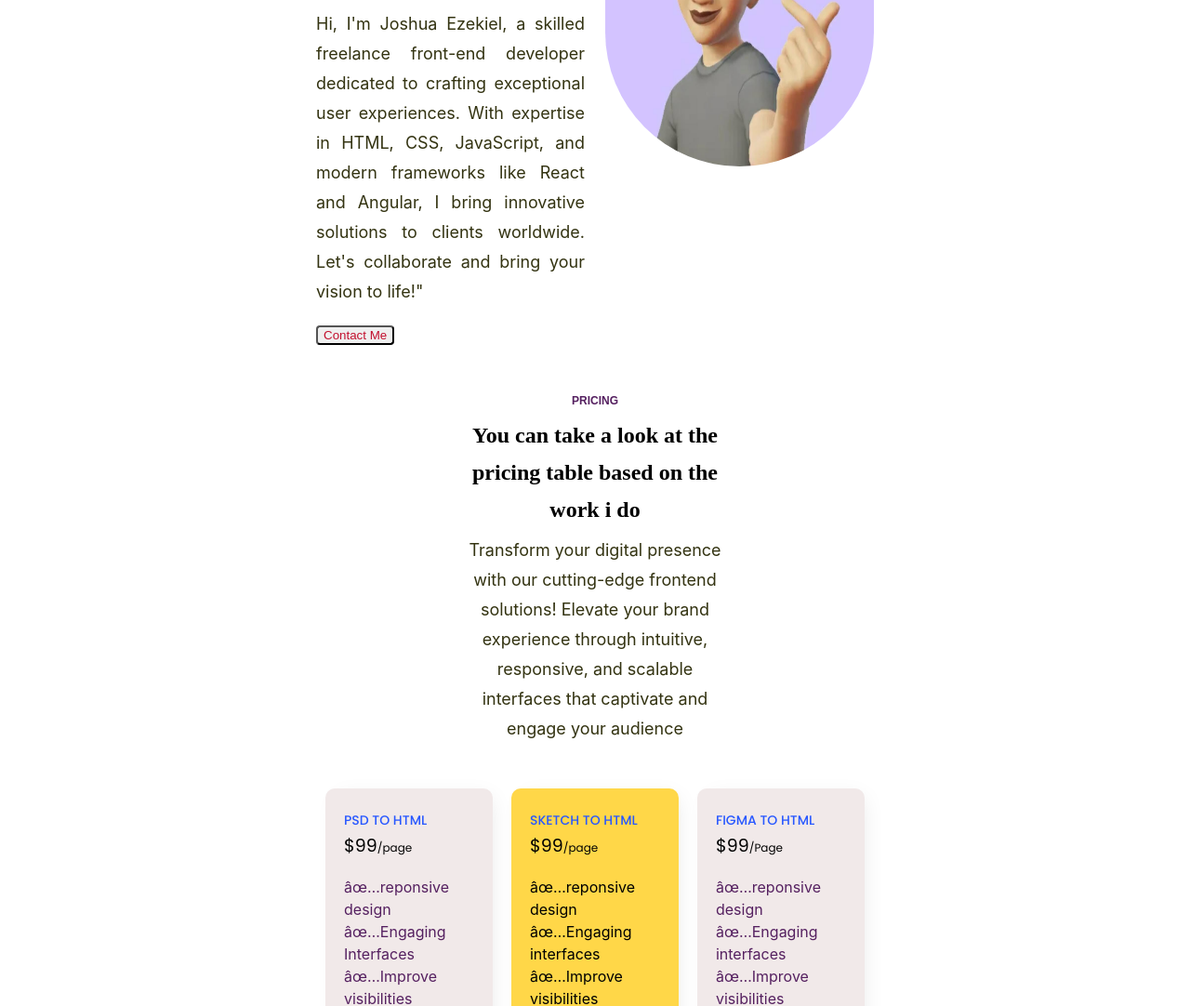
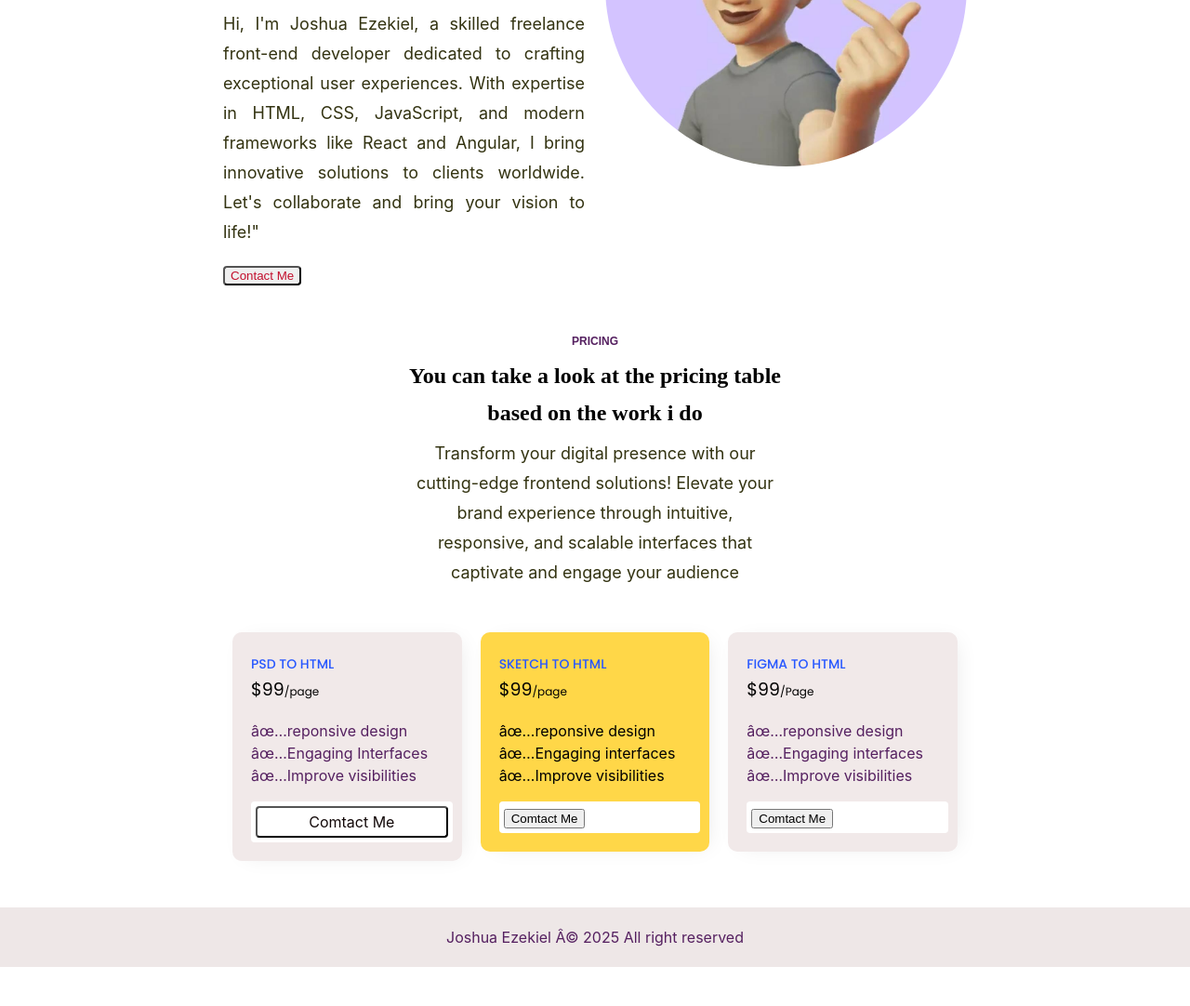
Before and after one commit to ezekielj371/joshua-ezekiel-web-site, a plain HTML site: page src/index.html in a window 1280 px wide. Shown: the part 221-1303 px from the top of the page at 93% size. After the commit the page ends 1261 px from the top, so only its background shows below. Drawn offline with Linux system fonts and the light colour scheme; a web font is replaced by a local one.

Commit message:
update css

```diff
--- a/src/style.css
+++ b/src/style.css
@@ -34,7 +34,7 @@ h2 {
 #hero-section {
   display: flex;
   margin: 0 auto 48px auto;
-  max-width: 600px;
+  max-width: 800px;
 }
 #hero-text {
   width: 50%;
@@ -86,17 +86,17 @@ h2 {
 }
 .section-heading {
   text-align: center;
-  max-width: 300px;
+  max-width: 400px;
   margin: 0 auto;
 }
 .section-subtitle {
   text-align: center;
   margin: 8px auto 48px auto;
-  max-width: 300px;
+  max-width: 400px;
 }
 #pricing-boxes {
   display: flex;
-  max-width: 600px;
+  max-width: 800px;
   margin: 0 auto;
 }
 .pricing-boxing {
```
